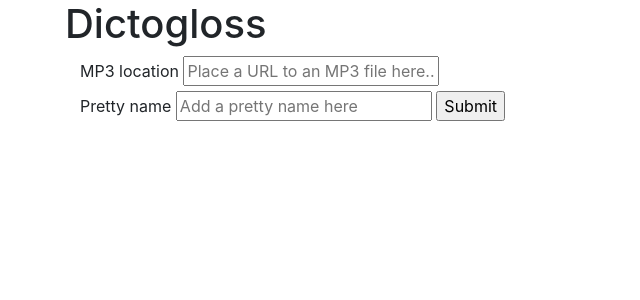
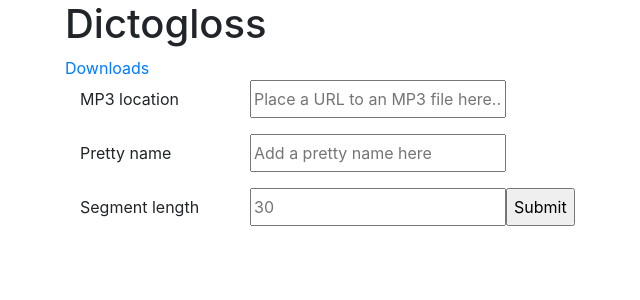
Before and after one commit to huwf/dictogloss, a Flask app: page / in a window 1280 px wide. Shown: the top 300 px of the page, without its empty margins (20-660 px from the left). Run offline with Flask 2, Linux system fonts and the light colour scheme; some libraries are stand-ins or nearby versions.

Commit message:
Add a waiting animation and fix a few bits. Added download list page

```diff
--- a/app.py
+++ b/app.py
@@ -8,7 +8,8 @@ import html
 from werkzeug.wrappers import response
 
 from api import get_transcript
-from db import get_base_info, get_segment, db
+from constants import DEFAULT_SEGMENT_LENGTH
+from db import get_base_info, get_segment, db, get_downloads
 from google_diff_patch_match.diff_match_patch import diff_match_patch
 from preparation import download_file, split_file, OUTPUT_DIR
 
@@ -66,7 +67,7 @@ def _get_full_filename(obj, position):
     # TODO: Hardcoded length
     # position -1 because ffmpeg starts splitting on 0000
     filename = obj.filename.replace('.mp3', '.{:04}'.format(int(position) - 1))
-    return '{}/{}.mp3'.format(dirname, '30_{}'.format(filename))
+    return '{}/{}.mp3'.format(dirname, '{}_{}'.format(obj.segment_length, filename))
 
 
 @app.route('/_retrieve/<file_id>/<position>', methods=['POST'])
@@ -86,11 +87,12 @@ def index():
     if request.method == 'POST':
         url = request.form.get('url')
         pretty_name = request.form.get('pretty_name')
+        seconds = request.form.get('segment_length', DEFAULT_SEGMENT_LENGTH)
         if not url:
             return 'You did not specify a URL!', 400
         file_id, download_path = download_file(url, pretty_name=pretty_name)
-        split_file(file_id, download_path)
-        return redirect(url_for('play_file', file_id=file_id, position=1, code=301))
+        split_file(file_id, download_path, seconds=seconds)
+        return redirect(url_for('play_file', file_id=file_id, position=1), code=301)
 
     return render_template('base.html')
 
@@ -114,25 +116,18 @@ def solution(file_id, position):
 
     if request.method == 'GET':
 
-        return render_template('view_solution.html', obj=obj, file_id=file_id,
-                               filename=full_filename, google_solution=segment.transcript,
-                               confidence=confidence, position=position)
+        return render_template('view_solution.html', obj=obj, file_id=file_id, segment=segment,
+                               filename=full_filename, position=position, confidence=confidence)
     else:
-        # if segment.transcript is None:
-        #     transcript, confidence = get_transcript(full_filename)
-        #     segment.transcript = transcript
-        #     segment.confidence = confidence
-        #
-        # db.commit()
         student_solution = request.form.get('student_answer')
 
         differ = Differ()
 
         student_solution, google_solution = differ.diff_prettyHtml(differ.diff_main(student_solution, segment.transcript))
-        return render_template('solution.html', obj=obj, file_id=file_id,
+        return render_template('solution.html', obj=obj, file_id=file_id, segment=segment,
                                filename=full_filename, student_solution=student_solution, google_solution=google_solution,
                                confidence='{:.2f}'.format(segment.confidence))
 
-
-if __name__ == '__main__':
-    app.run(host='0.0.0.0')
+@app.route('/downloads')
+def downloads():
+    return render_template('downloads.html', downloads=get_downloads())
--- a/constants.py
+++ b/constants.py
@@ -1,4 +1,8 @@
-# Path to the
+
+
+DEFAULT_SEGMENT_LENGTH = 30
+
+DB_CONNECTION_STRING = 'sqlite:////usr/src/database.db'  # Path to the
 OUTPUT_DIR = './static/mp3'
 # To be used with for_static
 OUTPUT_DIR_FOR_STATIC = 'mp3'
--- a/templates/base.html
+++ b/templates/base.html
@@ -5,6 +5,21 @@
     <title>Dictogloss application</title>
     <meta name="viewport" content="width=device-width, initial-scale=1.0">
     <link rel="stylesheet" href="{{url_for('static', filename='styles/bootstrap.min.css')}}">
+    <style type="text/css">
+    .loader {
+      border: 4px solid #f3f3f3; /* Light grey */
+      border-top: 4px solid #3498db; /* Blue */
+      border-radius: 50%;
+      width: 32px;
+      height: 32px;
+      animation: spin 2s linear infinite;
+      display:none;
+    }
+    @keyframes spin {
+      0% { transform: rotate(0deg); }
+      100% { transform: rotate(360deg); }
+    }
+    </style>
     <script src="https://code.jquery.com/jquery-3.4.1.min.js"
 			  integrity="sha256-CSXorXvZcTkaix6Yvo6HppcZGetbYMGWSFlBw8HfCJo=" crossorigin="anonymous"></script>
 
@@ -12,21 +27,33 @@
     <body>
         <div class="container">
             <h1>Dictogloss</h1>
+            <a href="{{url_for('downloads')}}">Downloads</a>
             {% block form_or_player %}
             <div id="form" class="col">
-            <form action="/" method="post">
-                <div>
-                    <label for="url">MP3 location</label>
+                <form action="/" method="post" id="new_form">
+                    <div class="form-group row">
+                        <label for="url" class="col-sm-2 col-form-label">MP3 location</label>
                         <input type="text" name="url" id="url" value="" placeholder="Place a URL to an MP3 file here..." />
                     </div>
-                <div>
-                    <label for="pretty_name">Pretty name</label>
+                    <div class="form-group row">
+                        <label for="pretty_name" class="col-sm-2 col-form-label">Pretty name</label>
                         <input type="text" name="pretty_name" id="pretty_name" value="" placeholder="Add a pretty name here" />
-                    <input type="submit" value="Submit" />
+                    </div>
+                    <div class="form-group row">
+                        <label for="segment_length" class="col-sm-2 col-form-label">Segment length</label>
+                        <input type="text" name="segment_length" id="segment_length" placeholder="30" />
+                        <input type="submit" value="Submit" id="new_file"
+                               style="margin-right: 10px;"
+
+                        />
+                        <div class="spinner-border" id="spinner" style="display: none;" role="status">
+                          <span class="sr-only">Loading...</span>
+                        </div>
+                    </div>
+                </form>
             </div>
 
-            </form>
-        </div>
+
             {% endblock %}
             <br class="clear" />
             {% block segments%}
@@ -38,7 +65,7 @@
         </div>
         <br style="clear: both;" />
 
-
         <script src="https://stackpath.bootstrapcdn.com/bootstrap/4.3.1/js/bootstrap.min.js"></script>
+        <script src="{{ url_for('static', filename='scripts/scripts.js')}}"></script>
     </body>
 </html>
```
Also changed, not shown: db.py (+16 -2 lines), preparation.py (+4 -4 lines), templates/downloads.html (added, +14 -0 lines), templates/main.html (+9 -4 lines), templates/solution.html (+9 -0 lines), templates/view_solution.html (+9 -8 lines), 2 other files. Lines whose indentation alone changed are shown as unchanged.
